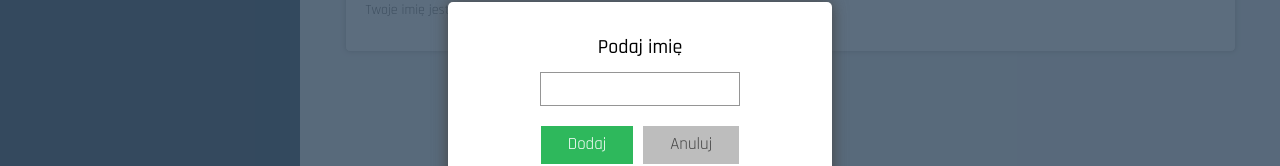
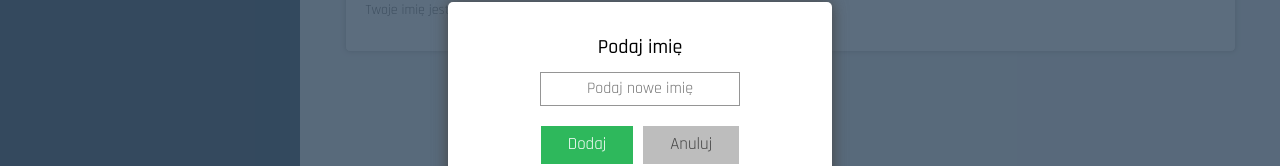
Before and after one commit to Maciej86/dashboard, a React (Create React App) app: page /dashboard/settings in a window 1280 px wide. Shown: the part 259-425 px from the top of the page. Built offline with nearby package versions, Linux system fonts and the light colour scheme.

Commit message:
Component hook added

```diff
--- a/src/features/Name/index.tsx
+++ b/src/features/Name/index.tsx
@@ -1,6 +1,5 @@
-import { useRef, useState } from "react";
-import { useDispatch } from "react-redux";
-import { addNewName } from "./sliceName";
+import { useState } from "react";
+import { useName } from "../../common/hooks/useName";
 import { RenderName } from "./RandomName";
 import { ButtonCancel, ButtonConfirm } from "../../common/Button/styled";
 import { Description } from "../../common/Tile/styled";
@@ -15,25 +14,8 @@ import {
 } from "./styled";
 
 export const Name = () => {
-  const userName = useRef<HTMLInputElement>(null);
   const [cancelName, setCancelName] = useState(false);
-  const [validateName, setValidateName] = useState(false);
-  const dispatch = useDispatch();
-
-  const onFormSubmit = (event: React.FormEvent<HTMLFormElement>) => {
-    event.preventDefault();
-
-    if (userName.current !== null) {
-      const trimUserName = userName.current.value.trim();
-
-      if (trimUserName === "") {
-        setValidateName(true);
-        return;
-      }
-
-      dispatch(addNewName(trimUserName));
-    }
-  };
+  const { userName, validateName, setValidateName, onFormSubmit } = useName();
 
   return (
     <Wrapper>
@@ -50,6 +32,7 @@ export const Name = () => {
                 maxLength={10}
                 onClick={() => setValidateName(false)}
                 $validName={validateName}
+                placeholder="Podaj nowe imię"
               />
 
               {validateName ? (
--- a/src/features/Settings/index.tsx
+++ b/src/features/Settings/index.tsx
@@ -1,31 +1,13 @@
-import { useRef, useState } from "react";
-import { useDispatch, useSelector } from "react-redux";
-import { addNewName, selectNameState } from "../Name/sliceName";
+import { useSelector } from "react-redux";
+import { useName } from "../../common/hooks/useName";
+import { selectNameState } from "../Name/sliceName";
 import { ButtonConfirm } from "../../common/Button/styled";
 import { Description, Tile, TileTitle } from "../../common/Tile/styled";
 import { Form, InputName } from "./styled";
 
 export const Settings = () => {
   const userNameState = useSelector(selectNameState);
-
-  const userName = useRef<HTMLInputElement>(null);
-  const [validateName, setValidateName] = useState(false);
-  const dispatch = useDispatch();
-
-  const onFormSubmit = (event: React.FormEvent<HTMLFormElement>) => {
-    event.preventDefault();
-
-    if (userName.current !== null) {
-      const trimUserName = userName.current.value.trim();
-
-      if (trimUserName === "") {
-        setValidateName(true);
-        return;
-      }
-
-      dispatch(addNewName(trimUserName));
-    }
-  };
+  const { userName, validateName, setValidateName, onFormSubmit } = useName();
 
   return (
     <Tile>
@@ -38,6 +20,7 @@ export const Settings = () => {
           type="text"
           ref={userName}
           maxLength={10}
+          onClick={() => setValidateName(false)}
           $validName={validateName}
           placeholder="Podaj nowe imię"
         />
```
